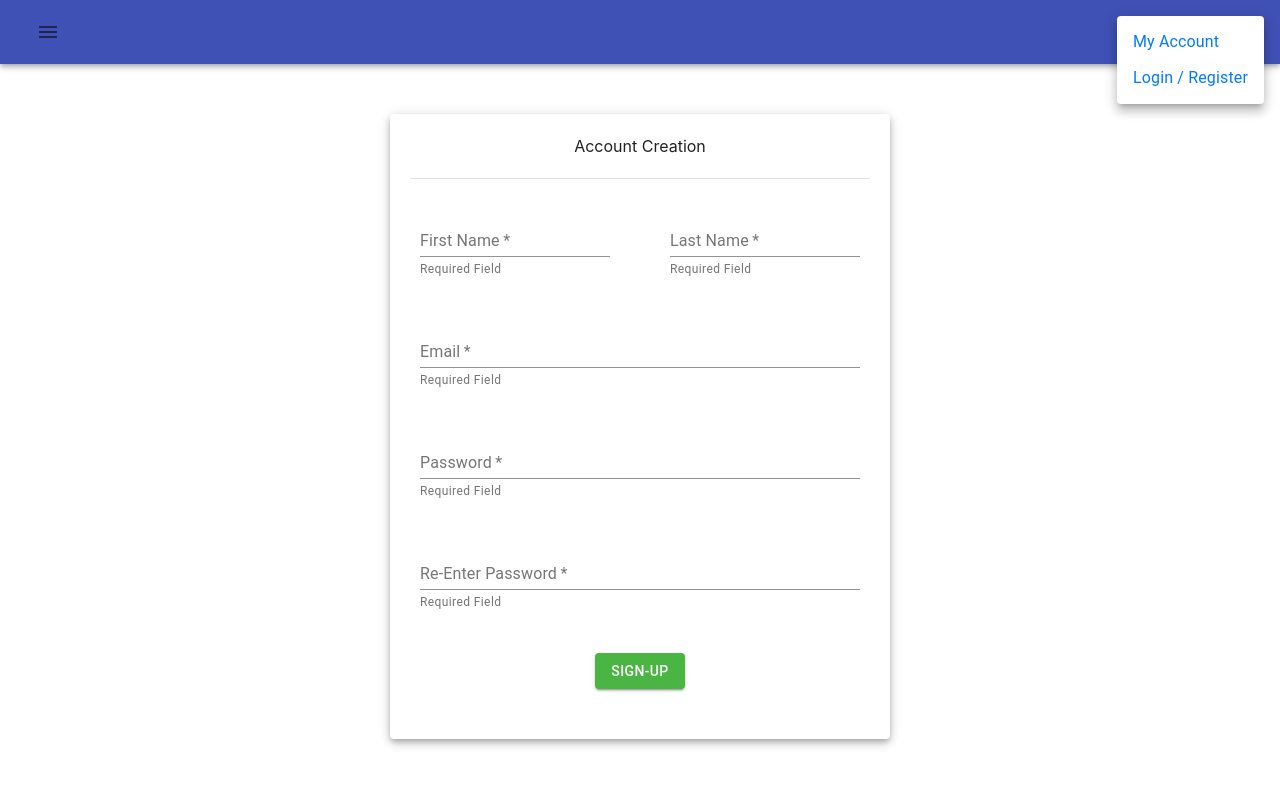
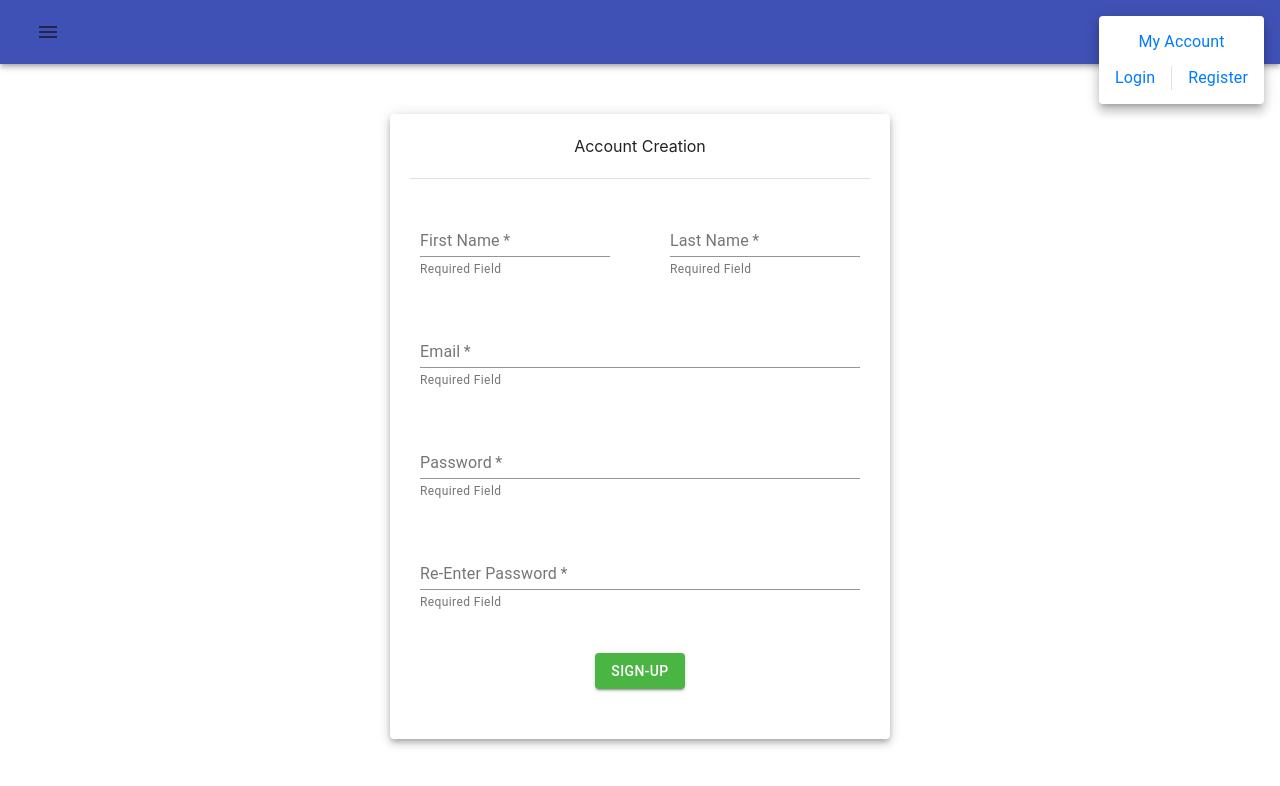
Before and after one commit to davwiener/we-shop, a React (Create React App) app: page /register in a window 1280 px wide. Both pictures are taken after a click on the button 1232 px from the left and 32 px from the top of the page. Shown: the top 786 px of the page. Built offline with nearby package versions, Linux system fonts and the light colour scheme.

Commit message:
added css for menu

```diff
--- /dev/null
+++ b/src/components/Menus/AccountMenu.scss
@@ -0,0 +1,8 @@
+.loginRegister {
+  display: flex;
+}
+
+.menuItem.menuItem {
+  display: flex;
+  justify-content: center;
+}
--- a/src/components/Menus/AccountMenu.tsx
+++ b/src/components/Menus/AccountMenu.tsx
@@ -3,8 +3,9 @@ import { useDispatch, useSelector } from "react-redux";
 import { Link } from "react-router-dom";
 import AccountCircle from "@material-ui/icons/AccountCircle";
 import { logout } from "../../redux/actions/menu";
-import { Menu, MenuItem, IconButton } from "@material-ui/core";
+import { Menu, MenuItem, IconButton, Divider } from "@material-ui/core";
 import { WeShopState } from "../../redux/store";
+import "./AccountMenu.scss";
 
 const AccountMenu = () => {
   const dispatch = useDispatch();
@@ -23,11 +24,17 @@ const AccountMenu = () => {
         <AccountCircle />
       </IconButton>
       <Menu anchorEl={anchorEl} open={Boolean(anchorEl)} onClose={closeMenu}>
-        <MenuItem onClick={closeMenu}>
+        <MenuItem className="menuItem" onClick={closeMenu}>
           <Link to="/account/settings">My Account</Link>
         </MenuItem>
-        <MenuItem onClick={closeMenu}>
-          {!isLoggedIn && <Link to="/login">Login / Register</Link>}
+        <MenuItem className="menuItem" onClick={closeMenu}>
+          {!isLoggedIn && (
+            <div className="loginRegister">
+              <Link to="/login">Login</Link>
+              <Divider orientation="vertical" variant="middle" flexItem />
+              <Link to="/register">Register</Link>
+            </div>
+          )}
           {isLoggedIn && (
             <Link to="/" onClick={handleLogout}>
               Logout
```
